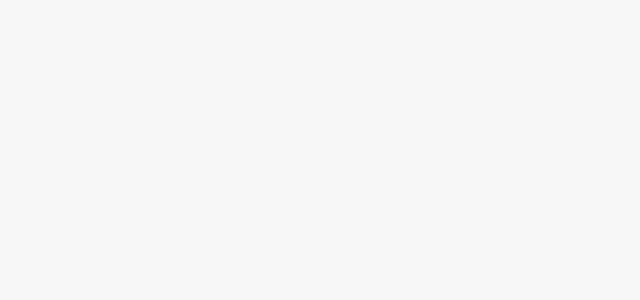
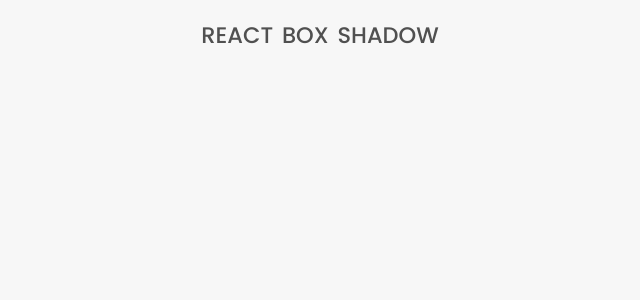
Before and after one commit to harshk341/react-box-shadow, a React (Create React App) app: page / in a window 1280 px wide. Shown: the top 300 px of the page, without its empty margins (320-960 px from the left). Built offline with nearby package versions, Linux system fonts and the light colour scheme.

Commit message:
Added header component

```diff
--- a/src/App.css
+++ b/src/App.css
@@ -2,3 +2,21 @@
     width: 100%;
     height: 100%;
 }
+.app-header {
+    width: 100%;
+}
+.app-logo {
+    width: 100%;
+    display: flex;
+    justify-content: center;
+    align-items: center;
+    height: 70px;
+}
+.app-logo a {
+    text-decoration: none;
+    color: inherit;
+    font-size: 1.5rem;
+    font-weight: 500;
+    word-spacing: 0.2rem;
+    text-transform: uppercase;
+}
--- a/src/App.js
+++ b/src/App.js
@@ -1,9 +1,10 @@
 import './App.css';
+import { Header } from './components';
 
-function App() {
+const App = (props) => {
     return (
         <div className="app">
-
+            <Header />
         </div>
     );
 }
--- /dev/null
+++ b/src/components/Header.jsx
@@ -0,0 +1,13 @@
+import React from 'react';
+
+const Header = ({}) => {
+    return (
+        <div className="app-header">
+            <div className="app-logo">
+                <a href="/" className="logo">React Box Shadow</a>
+            </div>
+        </div>
+    );
+}
+
+export default Header;
--- /dev/null
+++ b/src/components/index.js
@@ -0,0 +1 @@
+export { default as Header } from './Header';
```
